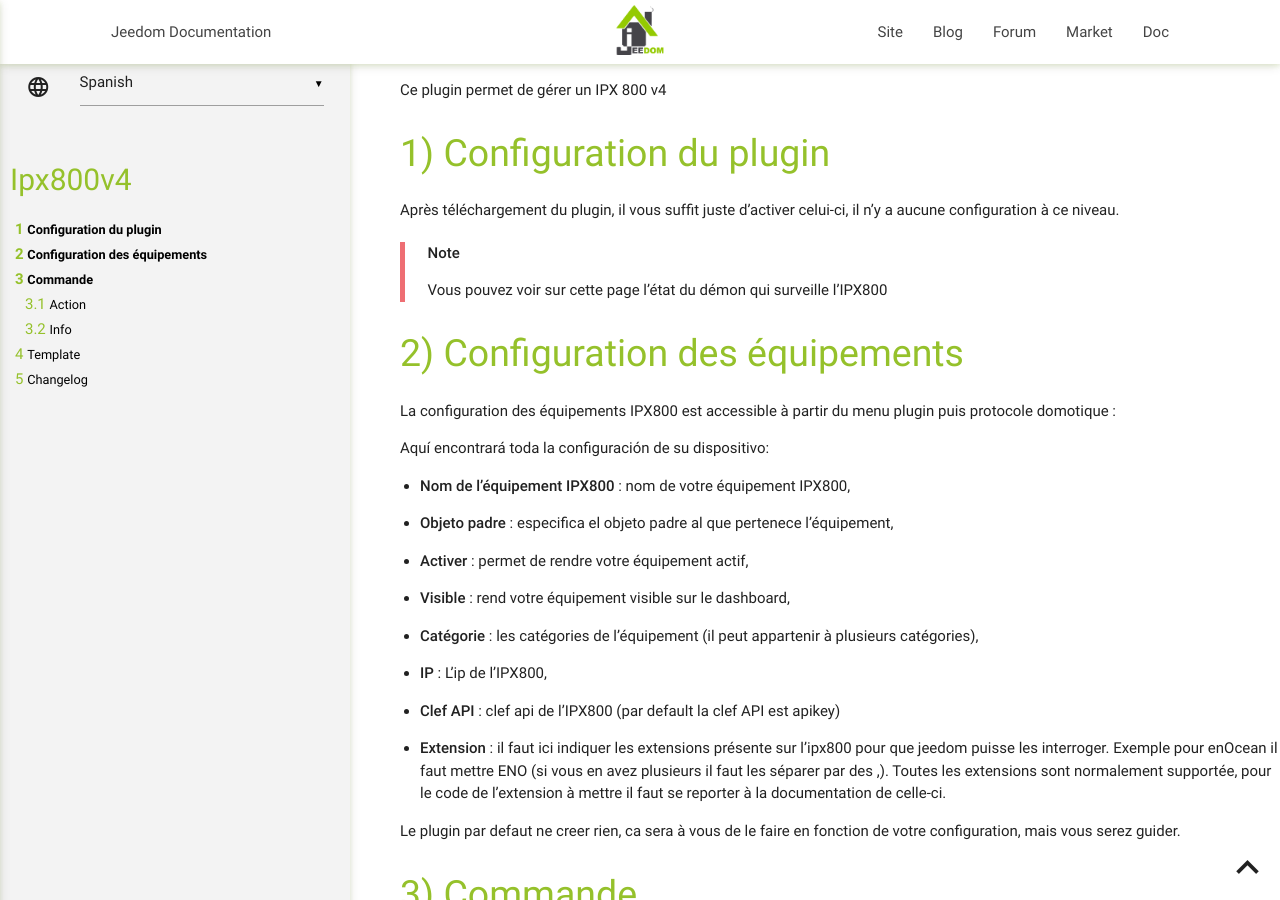
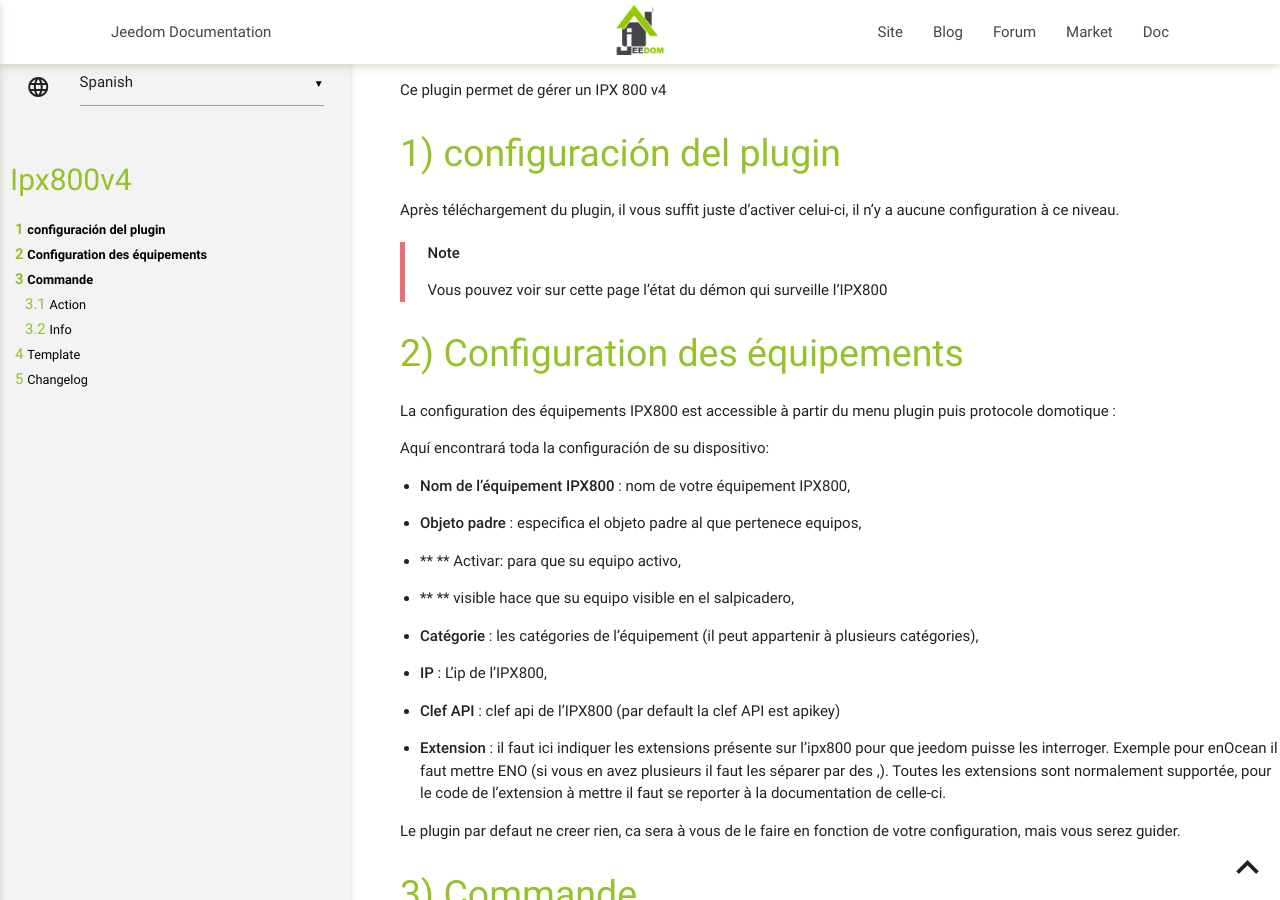
Before and after one commit to jeedom/plugin-ipx800v4, a Jekyll site: the page built from docs/es_ES/index.md, in a window 1280 px wide and 900 px high. Built offline with Jekyll 4.4.1, drawn with Linux system fonts in a browser that asks for light colours; our own code applies the rules of GitHub Pages for plain Markdown files.

Commit message:
[ROBOT] Action all

```diff
--- a/docs/es_ES/index.md
+++ b/docs/es_ES/index.md
@@ -1,6 +1,6 @@
 Ce plugin permet de gérer un IPX 800 v4
 
-Configuration du plugin
+configuración del plugin
 =======================
 
 Après téléchargement du plugin, il vous suffit juste d’activer celui-ci,
@@ -21,11 +21,11 @@ Aquí encontrará toda la configuración de su dispositivo:
 -   **Nom de l’équipement IPX800** : nom de votre équipement IPX800,
 
 -   **Objeto padre** : especifica el objeto padre al que pertenece
-    l’équipement,
+    equipos,
 
--   **Activer** : permet de rendre votre équipement actif,
+-   ** ** Activar: para que su equipo activo,
 
--   **Visible** : rend votre équipement visible sur le dashboard,
+-   ** ** visible hace que su equipo visible en el salpicadero,
 
 -   **Catégorie** : les catégories de l’équipement (il peut appartenir à
     plusieurs catégories),
```
